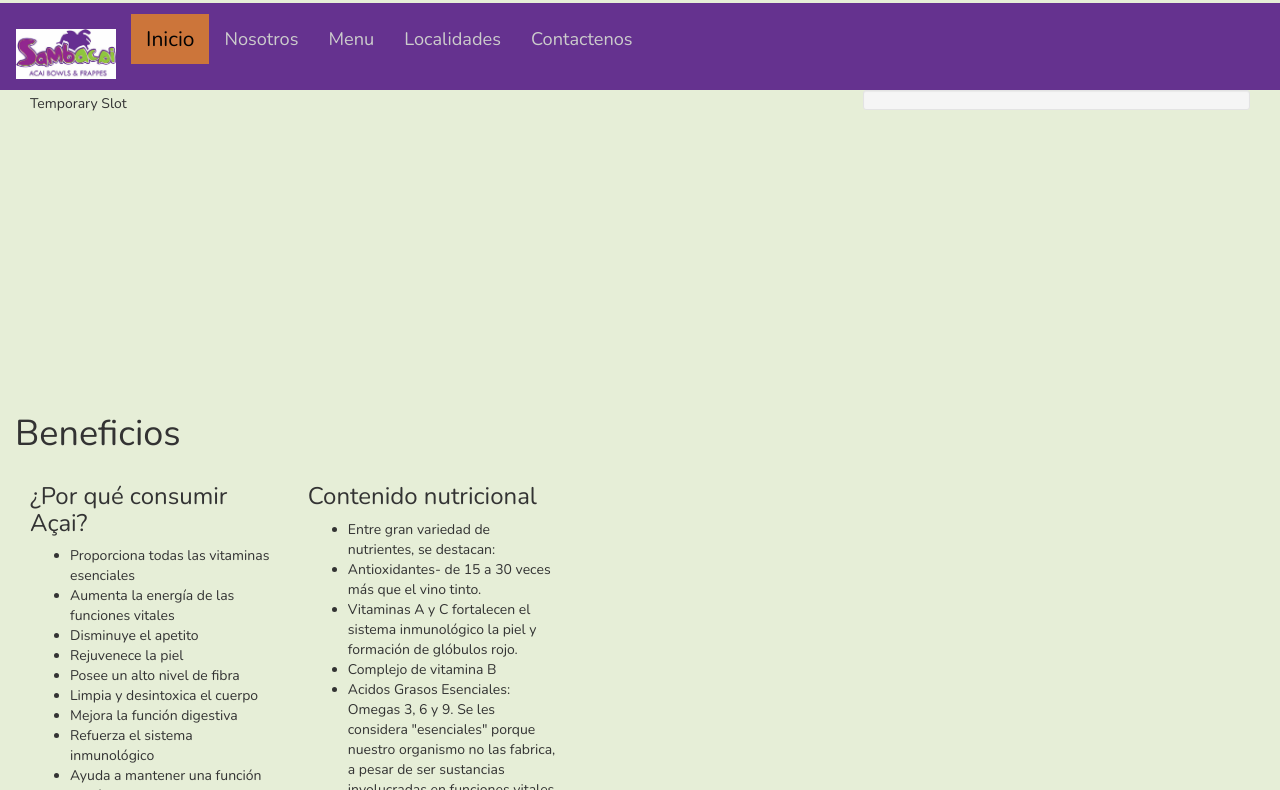
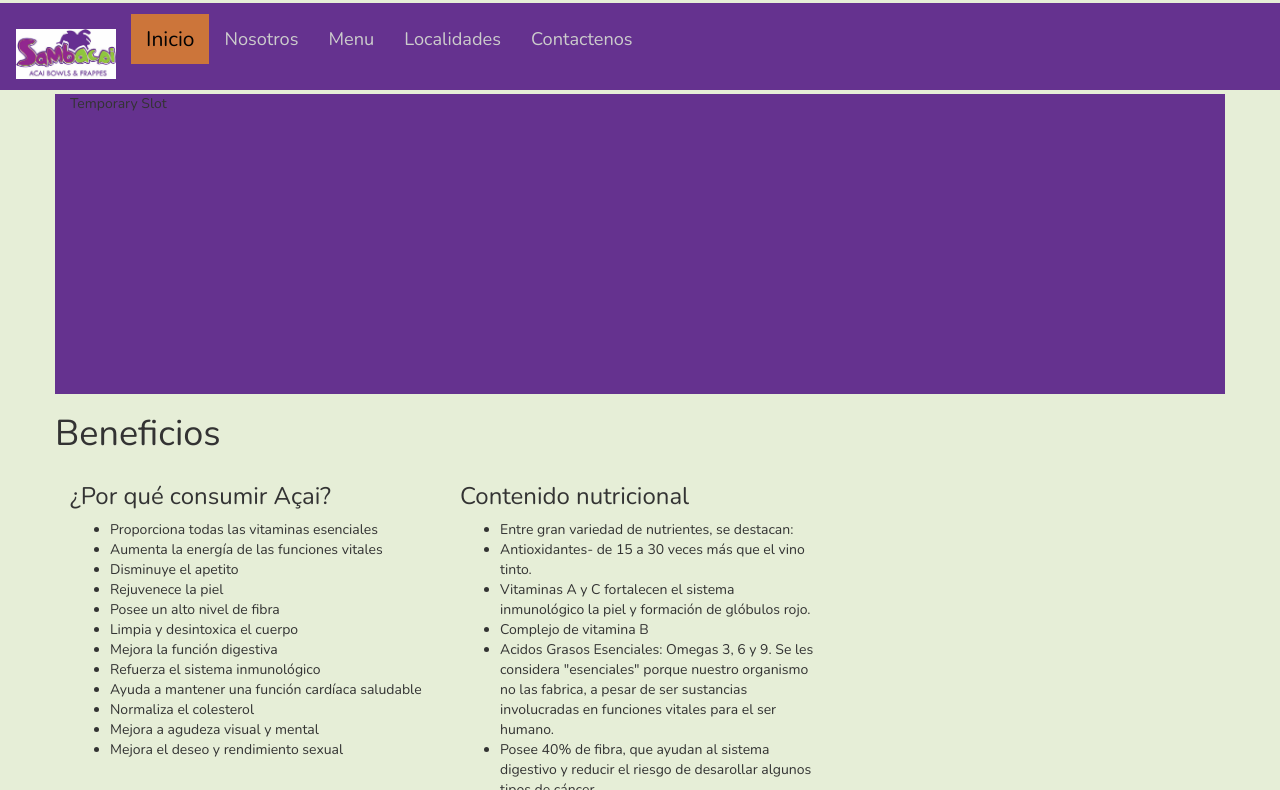
Before and after one commit to karloluis/sambacai, a Jekyll site: the page built from index.html, in a window 1280 px wide. Shown: the top 790 px of the page. Built offline with Jekyll 4.4.1, drawn with Linux system fonts in a browser that asks for light colours; grey boxes are pictures that could not be loaded.

Commit message:
Change layout and css.

```diff
--- a/assets/css/sambacai.scss
+++ b/assets/css/sambacai.scss
@@ -38,7 +38,7 @@ header {
 
     &:hover {
       a:hover {
-        font-size: 1em;
+        font-size: 1.4em;
         color: $darkfont;
         background-color: $color4;
       }
@@ -50,4 +50,6 @@ header {
    margin-top: 4px;
    min-height: 300px;
    max-height: 300px;
+
+   background-color: $color6;
  }
--- a/index.html
+++ b/index.html
@@ -1,5 +1,5 @@
 ---
-layout: home
+layout: default
 title: Home
 description:
 inicio: active
```
